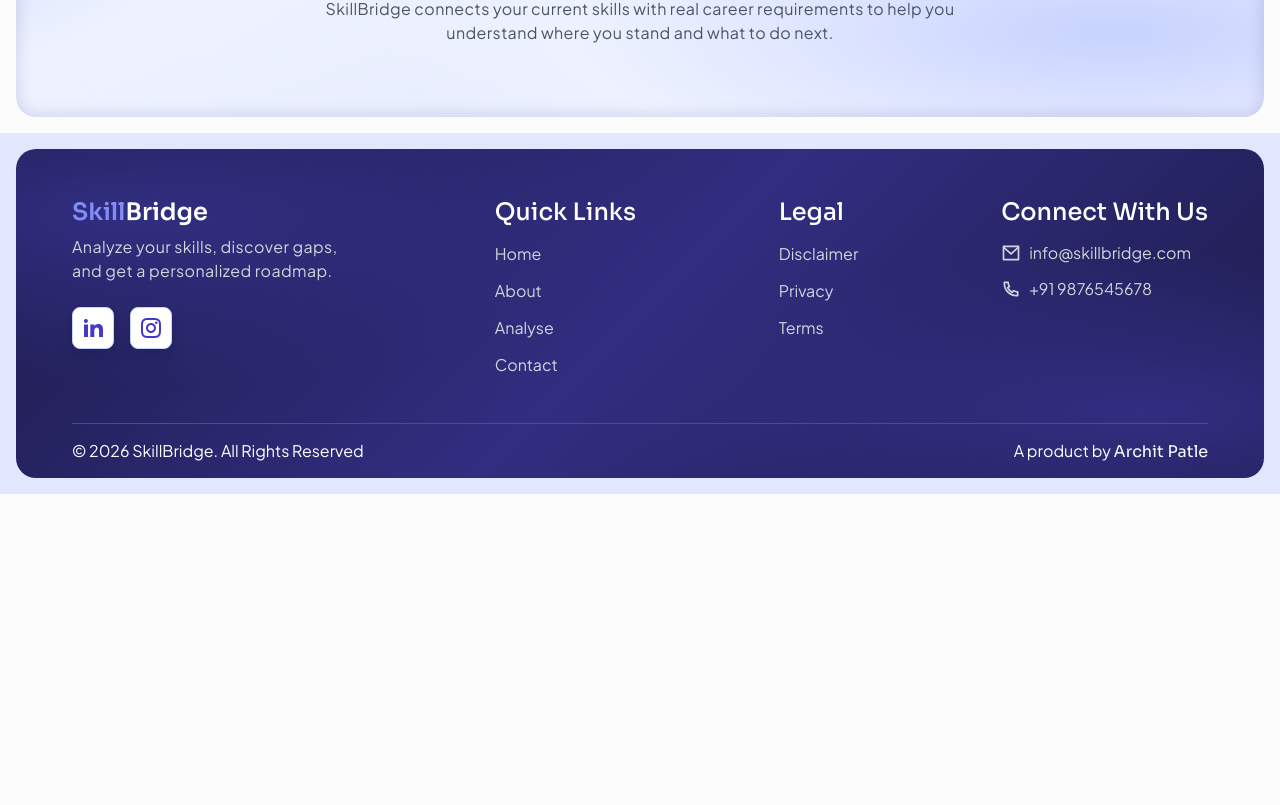
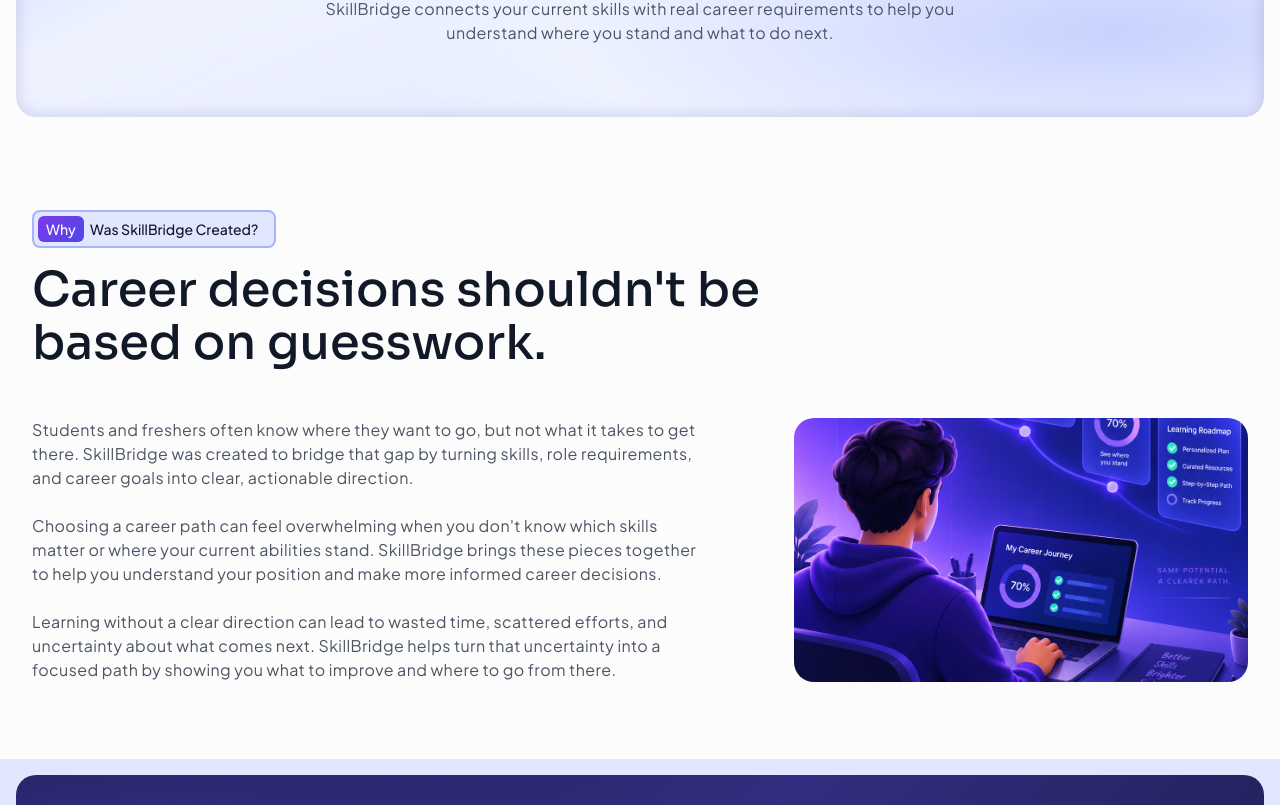
Before and after one commit to architpatle/skill-bridge, a React (Vite) app: page /about in a window 1280 px wide. Shown: the part 375-1180 px from the top of the page. Before the commit the page ends 869 px from the top, so only its background shows below. Built offline with nearby package versions, Linux system fonts and the light colour scheme.

Commit message:
Added Why Section in About Page

```diff
--- /dev/null
+++ b/src/components/about/Why/Why.jsx
@@ -0,0 +1,39 @@
+import React from 'react'
+import styles from './Why.module.css'
+
+import Eyebrow from '../../ui/Eyebrow/Eyebrow'
+
+import whyImg from '../../../assets/images/about/why.png'
+
+const Why = () => {
+    return (
+        <section className={`${styles.why} section-sm `}>
+
+            <div className={`${styles.contentWrapper} container `}>
+
+                {/* Eyebrow  */}
+                <Eyebrow eyebrowSub="Why" eyebrowMain="was SkillBridge created?" />
+
+                <h2 className={`${styles.headingExtra} heading `} >Career decisions shouldn't be based on guesswork.</h2>
+
+                <div className={`${styles.content}`}>
+                    <p className={`${styles.descriptionExtra} description `} >Students and freshers often know where they want to go, but not what it takes to get there. SkillBridge was created to bridge that gap by turning skills, role requirements, and career goals into clear, actionable direction.
+                        <br /><br />
+
+                        Choosing a career path can feel overwhelming when you don't know which skills matter or where your current abilities stand. SkillBridge brings these pieces together to help you understand your position and make more informed career decisions.
+                        <br /><br />
+                        Learning without a clear direction can lead to wasted time, scattered efforts, and uncertainty about what comes next. SkillBridge helps turn that uncertainty into a focused path by showing you what to improve and where to go from there.
+                    </p>
+                    <div className={`${styles.imageWrapper}`}>
+                        <img src={whyImg} alt="whyImg" />
+                    </div>
+                </div>
+
+
+            </div>
+
+        </section>
+    )
+}
+
+export default Why
--- /dev/null
+++ b/src/components/about/Why/Why.module.css
@@ -0,0 +1,62 @@
+.why {
+    /* background-color: aquamarine; */
+}
+
+.contentWrapper {
+    /* background-color: palegoldenrod; */
+}
+
+.headingExtra {
+    margin-top: var(--space-4);
+    max-width: var(--container-md);
+
+    /* background-color: antiquewhite; */
+
+}
+
+.descriptionExtra{
+    /* background-color: aqua; */
+}
+
+.content{
+    /* background-color: palevioletred; */
+
+    margin-top: var(--space-12);
+
+    display: grid;
+    grid-template-columns: 3fr 2fr;
+    gap: var(--space-20);
+    /* align-items: center; */
+
+}
+
+.descriptionExtra{
+    /* background-color: orange; */
+}
+
+.imageWrapper{
+    background-color: aqua;
+    overflow: hidden;
+    border-radius: var(--radius-2xl);
+    /* aspect-ratio: 16/9; */
+
+}
+
+.imageWrapper img{
+     width: 100%;
+    height: 100%;
+    object-fit: cover;
+}
+
+@media (max-width:899px) {
+    .content{
+        gap: var(--space-12);
+    }
+}
+
+@media (max-width:767px) {
+    .content{
+        grid-template-columns: 1fr;
+        gap: var(--space-12);
+    }
+}
--- a/src/components/home/ProductPreview/ProductPreview.module.css
+++ b/src/components/home/ProductPreview/ProductPreview.module.css
@@ -126,8 +126,6 @@
 .keyPointsWrapper ul li .iconWrapExtra {
     border-radius: var(--radius-full);
     padding: var(--space-1);
-
-
 }
 
 .keyPointsWrapper ul li .iconWrapExtra .iconExtra {
--- a/src/pages/About.jsx
+++ b/src/pages/About.jsx
@@ -1,11 +1,13 @@
 import React from 'react'
 import Hero from '../components/sections/Hero/Hero'
 import heroData from '../data/heroData'
+import Why from '../components/about/Why/Why'
 
 const About = () => {
   return (
     <>
       <Hero data ={heroData.about} />
+      <Why />
     </>
   )
 }
```
Also changed, not shown: src/assets/images/about/why.png (added).
